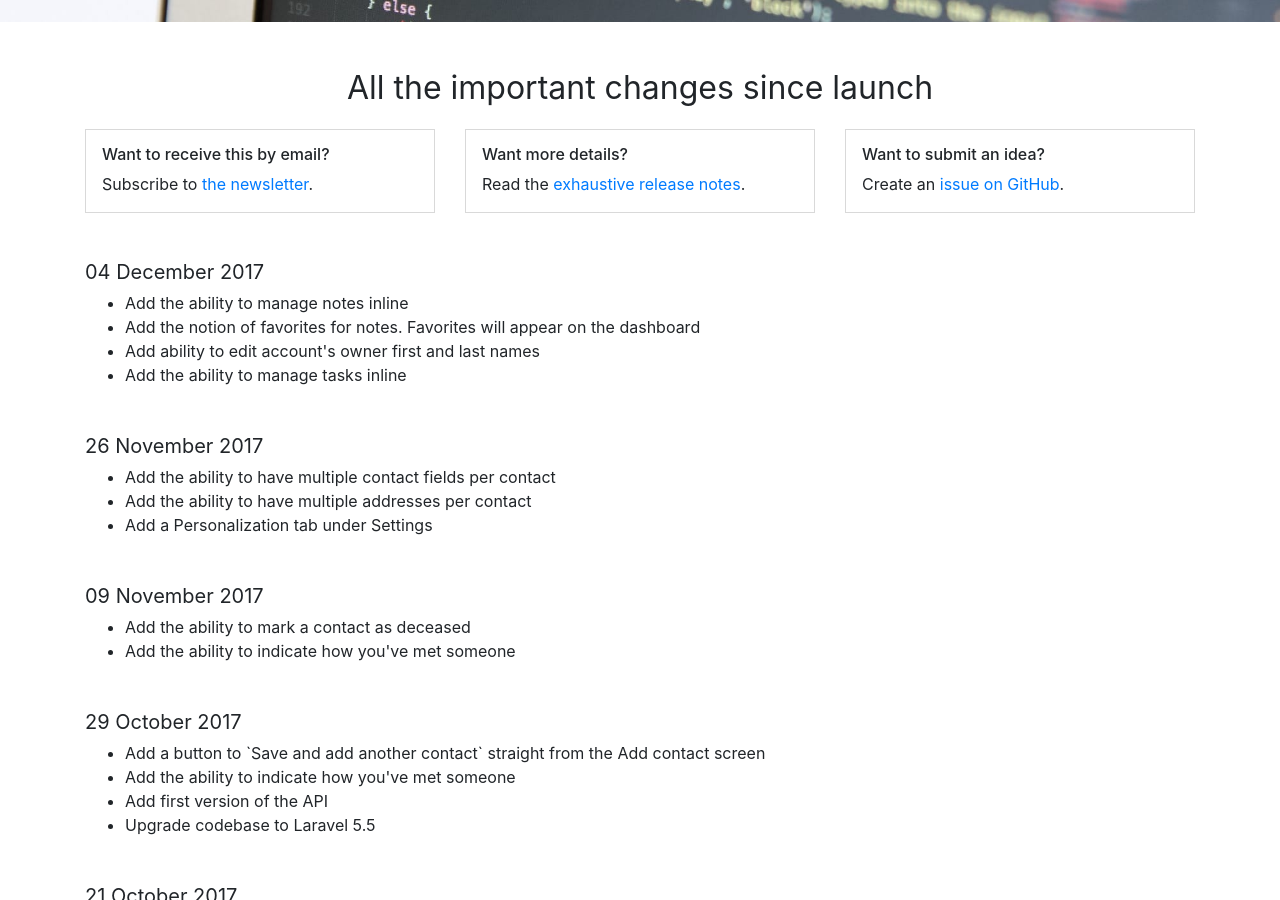
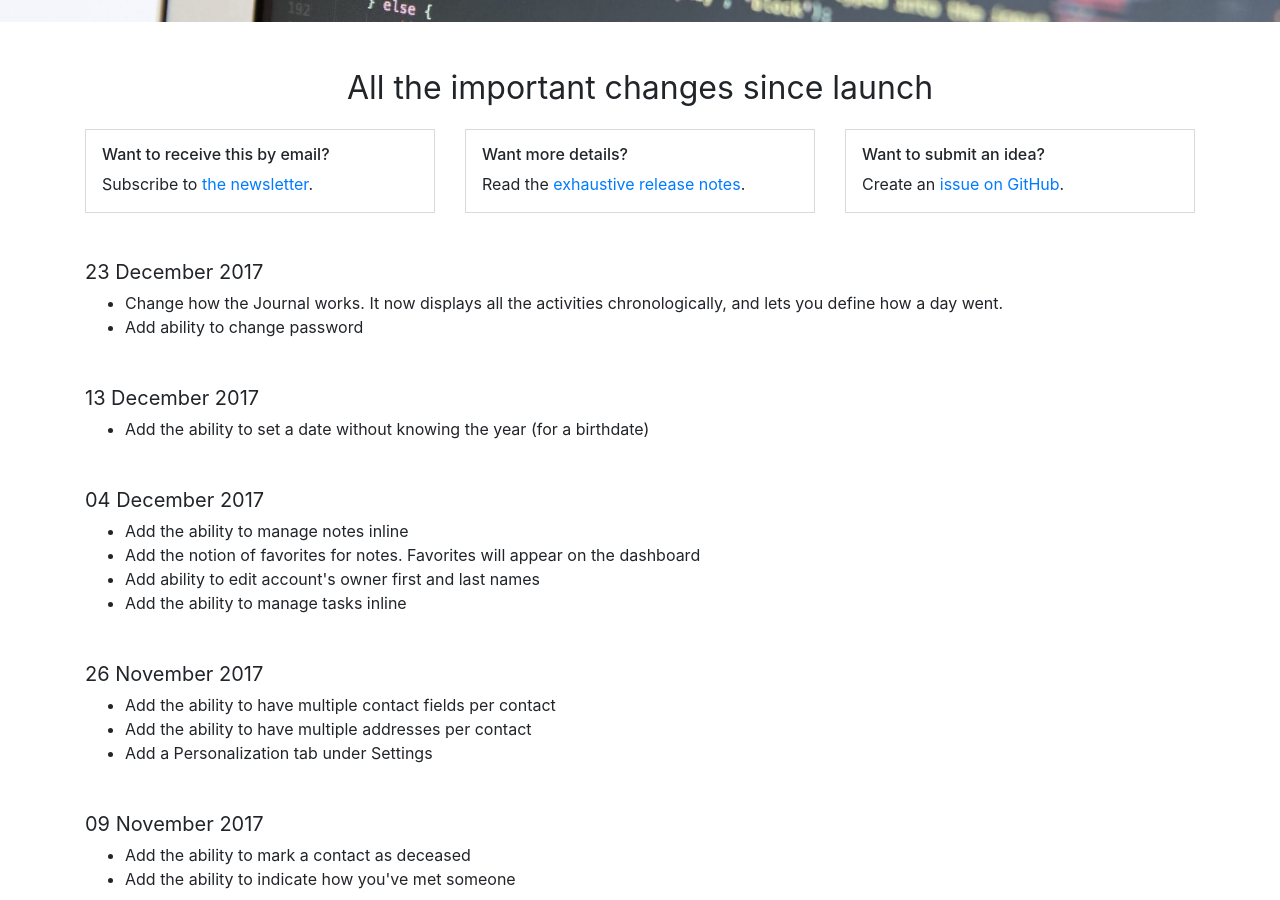
Before and after one commit to monicahq/marketing, a Jekyll site: the page built from changelog.md, in a window 1280 px wide and 900 px high, scrolled down 440 px. Built offline with Jekyll 4.4.1, drawn with Linux system fonts in a browser that asks for light colours.

Commit message:
Changelog v1.5 (#14)

```diff
--- a/_data/changes.yml
+++ b/_data/changes.yml
@@ -1,3 +1,12 @@
+- date: 2017-12-23
+  list-changes:
+      - change: Change how the Journal works. It now displays all the activities chronologically, and lets you define how a day went.
+      - change: Add ability to change password
+
+- date: 2017-12-13
+  list-changes:
+      - change: Add the ability to set a date without knowing the year (for a birthdate)
+
 - date: 2017-12-04
   list-changes:
       - change: Add the ability to manage notes inline
```
